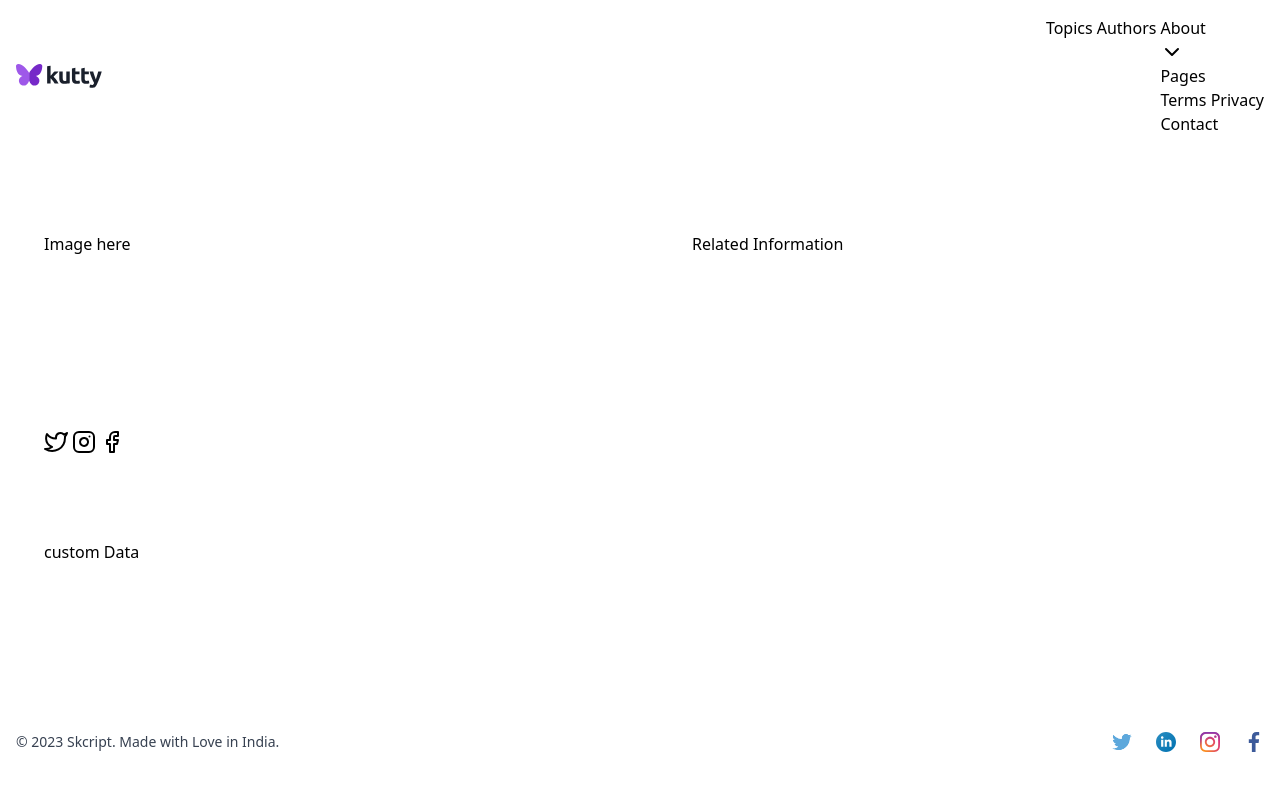
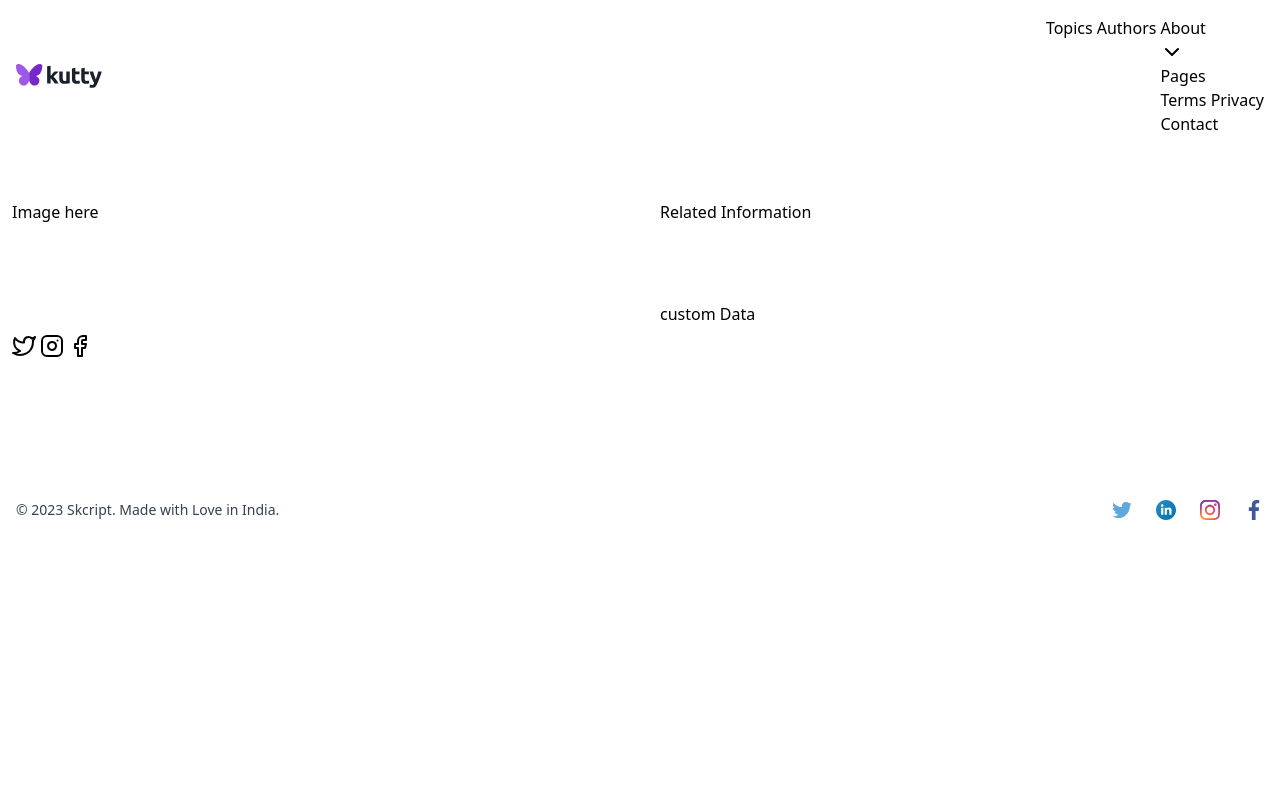
Before and after one commit to kirmola/quotesapp, a Django app: template templates/quote.html in a window 1280 px wide. Run offline with Django 4.2, Linux system fonts and the light colour scheme; the template is opened without the code that fills it, so the values that code supplies are empty; some libraries are stand-ins or nearby versions.

Commit message:
fixed incorrect styling

```diff
--- a/templates/quote.html
+++ b/templates/quote.html
@@ -4,29 +4,32 @@
 {% block base_content %}
 
 <div class="grid grid-cols-1 md:grid-cols-2 grid-rows-2 gap-6">
-   <div class="p-10">Image here</div>
-   <div class="p-10 order-3 md:order-2">Related Information</div>
-   <div class="md:p-10 order-2 md:order-3">
+   <div class="p-2">Image here</div>
+
+   <div class="p-2 order-3 md:order-2">Related Information</div>
+
+   <div class="p-2 order-2 md:order-3">
       <div class="card">
          <div class="card-body">
            <p class="md:p-4 md:text-2xl text-lg text-justify">{{quote}}</p>
            <div class="text-center md:hidden p-4">
                <button class="btn btn-icon btn-twitter"><svg xmlns="http://www.w3.org/2000/svg" width="24" height="24" viewBox="0 0 24 24" fill="none" stroke="currentColor" stroke-width="2" stroke-linecap="round" stroke-linejoin="round"><path d="M23 3a10.9 10.9 0 0 1-3.14 1.53 4.48 4.48 0 0 0-7.86 3v1A10.66 10.66 0 0 1 3 4s-4 9 5 13a11.64 11.64 0 0 1-7 2c9 5 20 0 20-11.5a4.5 4.5 0 0 0-.08-.83A7.72 7.72 0 0 0 23 3z"></path></svg></button>
                <button class="btn btn-icon btn-instagram"><svg xmlns="http://www.w3.org/2000/svg" width="24" height="24" viewBox="0 0 24 24" fill="none" stroke="currentColor" stroke-width="2" stroke-linecap="round" stroke-linejoin="round"><rect x="2" y="2" width="20" height="20" rx="5" ry="5"></rect><path d="M16 11.37A4 4 0 1 1 12.63 8 4 4 0 0 1 16 11.37z"></path><line x1="17.5" y1="6.5" x2="17.51" y2="6.5"></line></svg></button>
-            <button class="btn btn-icon btn-facebook"><svg xmlns="http://www.w3.org/2000/svg" width="24" height="24" viewBox="0 0 24 24" fill="none" stroke="currentColor" stroke-width="2" stroke-linecap="round" stroke-linejoin="round"><path d="M18 2h-3a5 5 0 0 0-5 5v3H7v4h3v8h4v-8h3l1-4h-4V7a1 1 0 0 1 1-1h3z"></path></svg></button>           </div>
+               <button class="btn btn-icon btn-facebook"><svg xmlns="http://www.w3.org/2000/svg" width="24" height="24" viewBox="0 0 24 24" fill="none" stroke="currentColor" stroke-width="2" stroke-linecap="round" stroke-linejoin="round"><path d="M18 2h-3a5 5 0 0 0-5 5v3H7v4h3v8h4v-8h3l1-4h-4V7a1 1 0 0 1 1-1h3z"></path></svg></button>
             </div>
+         </div>
+
          <div class="justify-between card-footer">
             <div class="text-primary">{{author}}</div>
             <div class="hidden md:block">
                <button class="btn btn-icon btn-twitter"><svg xmlns="http://www.w3.org/2000/svg" width="24" height="24" viewBox="0 0 24 24" fill="none" stroke="currentColor" stroke-width="2" stroke-linecap="round" stroke-linejoin="round"><path d="M23 3a10.9 10.9 0 0 1-3.14 1.53 4.48 4.48 0 0 0-7.86 3v1A10.66 10.66 0 0 1 3 4s-4 9 5 13a11.64 11.64 0 0 1-7 2c9 5 20 0 20-11.5a4.5 4.5 0 0 0-.08-.83A7.72 7.72 0 0 0 23 3z"></path></svg></button>
                <button class="btn btn-icon btn-instagram"><svg xmlns="http://www.w3.org/2000/svg" width="24" height="24" viewBox="0 0 24 24" fill="none" stroke="currentColor" stroke-width="2" stroke-linecap="round" stroke-linejoin="round"><rect x="2" y="2" width="20" height="20" rx="5" ry="5"></rect><path d="M16 11.37A4 4 0 1 1 12.63 8 4 4 0 0 1 16 11.37z"></path><line x1="17.5" y1="6.5" x2="17.51" y2="6.5"></line></svg></button>
-            <button class="btn btn-icon btn-facebook"><svg xmlns="http://www.w3.org/2000/svg" width="24" height="24" viewBox="0 0 24 24" fill="none" stroke="currentColor" stroke-width="2" stroke-linecap="round" stroke-linejoin="round"><path d="M18 2h-3a5 5 0 0 0-5 5v3H7v4h3v8h4v-8h3l1-4h-4V7a1 1 0 0 1 1-1h3z"></path></svg></button>           </div>
-
+               <button class="btn btn-icon btn-facebook"><svg xmlns="http://www.w3.org/2000/svg" width="24" height="24" viewBox="0 0 24 24" fill="none" stroke="currentColor" stroke-width="2" stroke-linecap="round" stroke-linejoin="round"><path d="M18 2h-3a5 5 0 0 0-5 5v3H7v4h3v8h4v-8h3l1-4h-4V7a1 1 0 0 1 1-1h3z"></path></svg></button>
             </div>
          </div>
       </div>
    </div>
-   <div class="p-10 order-4 md:order-4">custom Data</div>
+
+   <div class="p-2 order-4 md:order-4">custom Data</div>
 </div>
-
 {% endblock base_content %}
```
Lines whose indentation alone changed are shown as unchanged.
